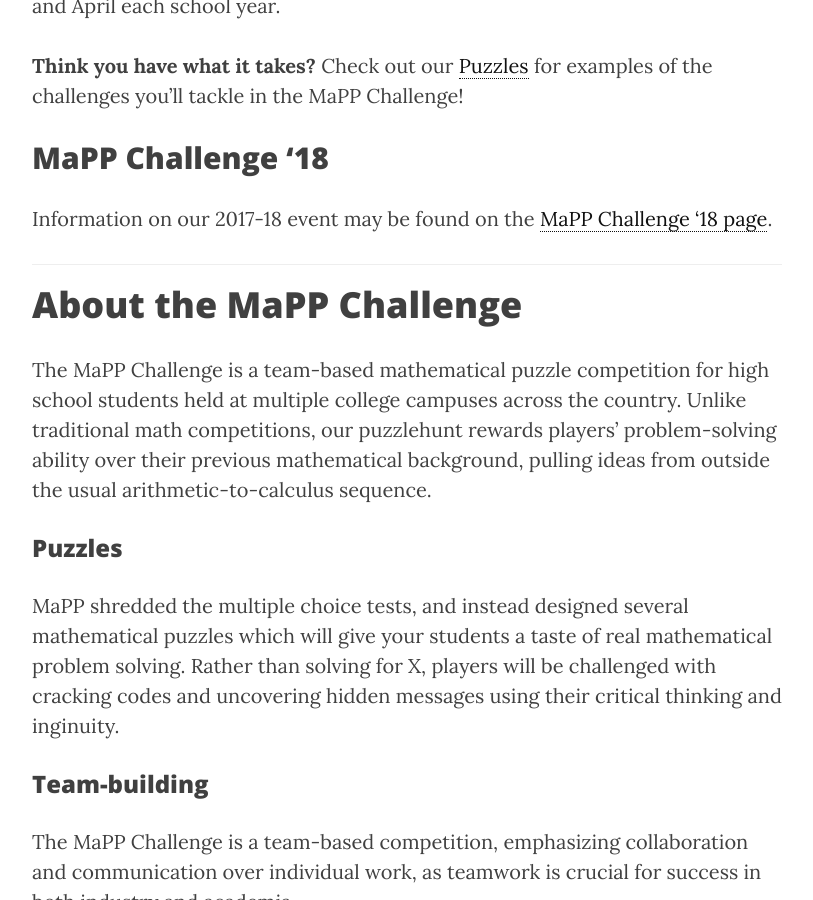
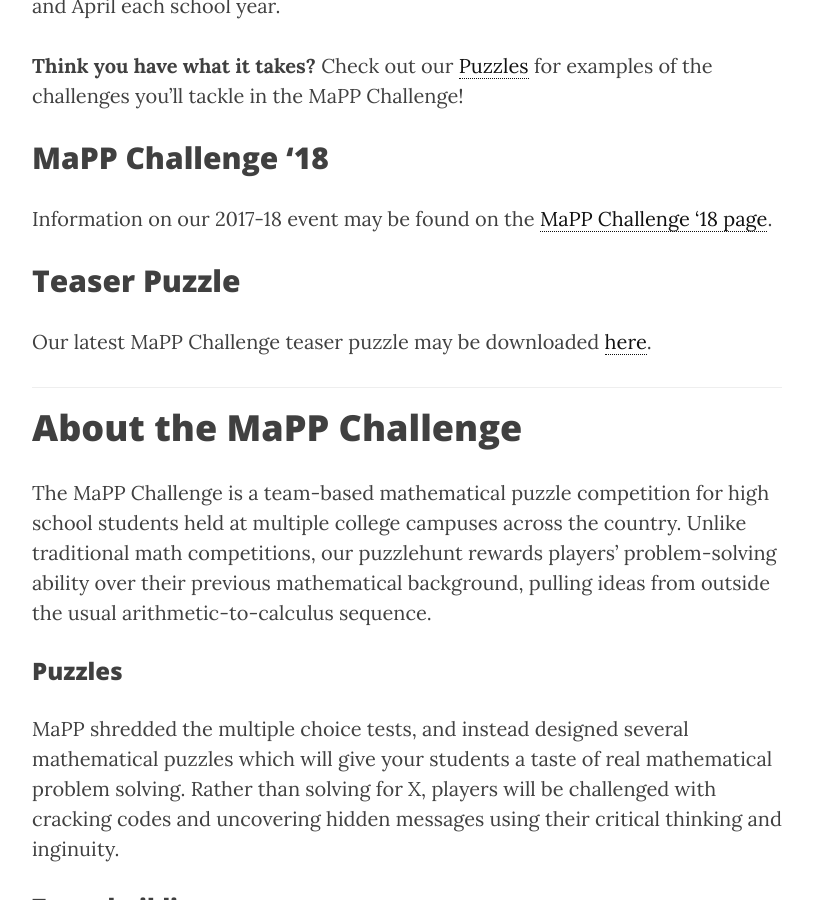
Before and after one commit to MaPPmath/mappmath.github.io, a Jekyll site: the page built from pages/challenge/index.md, in a window 1280 px wide and 900 px high, scrolled down 752 px. Shown: the whole window, without its empty margins (233-1046 px from the left). Built offline with Jekyll 4.4.1, drawn with Linux system fonts in a browser that asks for light colours; nearby versions of some CDN libraries.

Commit message:
add link to MaPP teaser puzzle

```diff
--- a/pages/challenge/index.md
+++ b/pages/challenge/index.md
@@ -21,6 +21,11 @@
 
 Information on our 2017-18 event may be found on the
 [MaPP Challenge '18 page](/programs/challenge/18/).
+
+## Teaser Puzzle
+
+Our latest MaPP Challenge teaser puzzle may be downloaded
+[here](/puzzles/mapp-challenge-18-teaser-puzzle.pdf).
 
 ---
 
```
